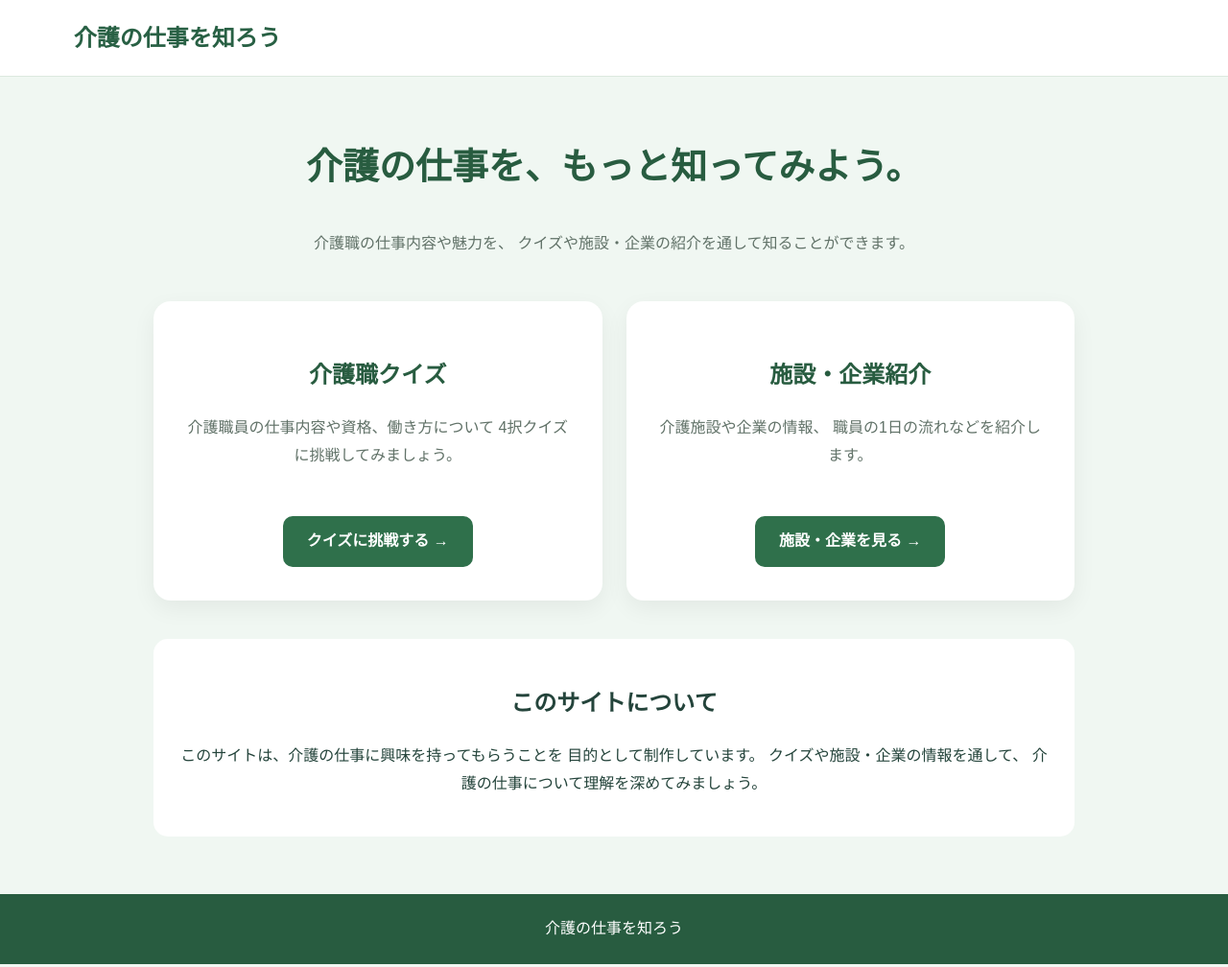
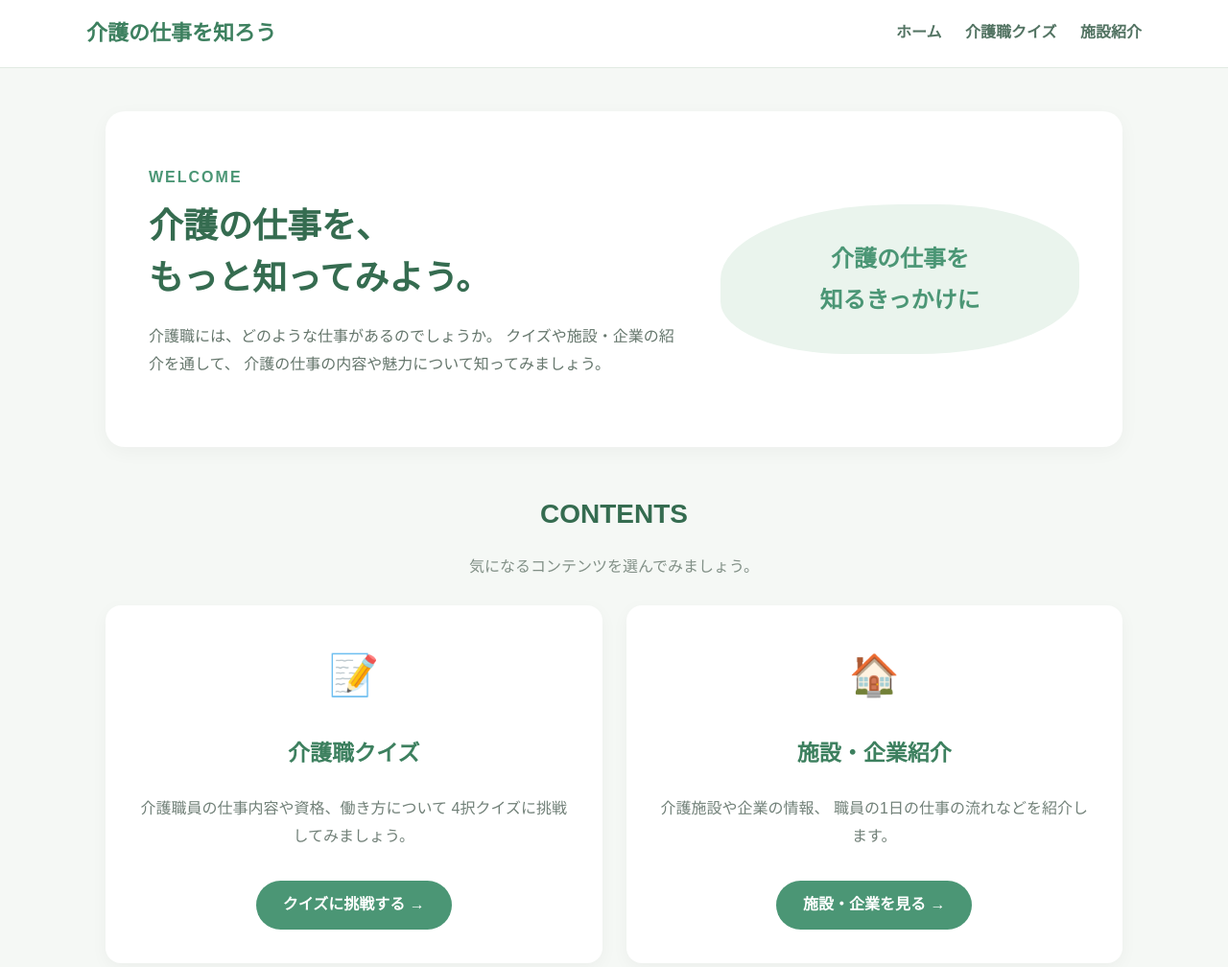
Before and after one commit to c-1506840/kaigo-web-app, a plain HTML site: page home.html in a window 1280 px wide. Shown: the top 1008 px of the page at 96% size. Drawn offline with Linux system fonts and the light colour scheme.

Commit message:
Update home.html

```diff
--- a/home.html
+++ b/home.html
@@ -15,40 +15,103 @@
     body {
       margin: 0;
       font-family: "Yu Gothic", "Meiryo", sans-serif;
-      color: #24443b;
-      background: #f0f7f2;
+      color: #34483e;
+      background: #f5f8f5;
       line-height: 1.8;
     }
 
     header {
       background: white;
-      padding: 18px 6%;
-      border-bottom: 1px solid #dce9df;
+      padding: 15px 6%;
+      border-bottom: 1px solid #e1eae3;
     }
 
-    header h2 {
-      margin: 0;
-      color: #286044;
+    .header-inner {
+      max-width: 1100px;
+      margin: auto;
+      display: flex;
+      justify-content: space-between;
+      align-items: center;
+      flex-wrap: wrap;
+      gap: 10px;
+    }
+
+    .logo {
+      color: #3d805f;
+      font-size: 22px;
+      font-weight: bold;
+      text-decoration: none;
+    }
+
+    nav a {
+      color: #527362;
+      text-decoration: none;
+      margin-left: 20px;
+      font-weight: bold;
+    }
+
+    nav a:hover {
+      color: #4b9675;
     }
 
     main {
-      max-width: 1000px;
-      margin: 60px auto;
+      max-width: 1100px;
+      margin: 45px auto;
       padding: 0 20px;
     }
 
-    .intro {
-      text-align: center;
+    .hero {
+      background: white;
+      border-radius: 20px;
+      padding: 55px 45px;
+      display: grid;
+      grid-template-columns: 1.2fr 0.8fr;
+      align-items: center;
+      gap: 35px;
+      box-shadow: 0 5px 20px rgba(0,0,0,0.04);
       margin-bottom: 45px;
     }
 
-    .intro h1 {
-      color: #285c40;
-      font-size: 38px;
+    .hero-label {
+      color: #4b9675;
+      font-weight: bold;
+      letter-spacing: 2px;
     }
 
-    .intro p {
-      color: #617268;
+    .hero h1 {
+      color: #356c50;
+      font-size: 36px;
+      line-height: 1.5;
+      margin: 10px 0 20px;
+    }
+
+    .hero p {
+      color: #65766c;
+    }
+
+    .hero-visual {
+      background: #eaf4ed;
+      border-radius: 50% 40% 45% 35%;
+      padding: 35px;
+      text-align: center;
+      color: #4b9675;
+      font-size: 24px;
+      font-weight: bold;
+    }
+
+    .section-title {
+      text-align: center;
+      margin-bottom: 25px;
+    }
+
+    .section-title h2 {
+      color: #356c50;
+      font-size: 28px;
+      margin-bottom: 5px;
+    }
+
+    .section-title p {
+      color: #829087;
     }
 
     .cards {
@@ -59,60 +122,97 @@
 
     .card {
       background: white;
+      border-radius: 16px;
       padding: 35px;
-      border-radius: 18px;
-      box-shadow: 0 8px 25px rgba(0,0,0,0.06);
       text-align: center;
+      box-shadow: 0 5px 18px rgba(0,0,0,0.04);
+      transition: transform 0.3s, box-shadow 0.3s;
     }
 
-    .card h2 {
-      color: #285c40;
-      font-size: 24px;
+    .card:hover {
+      transform: translateY(-6px);
+      box-shadow: 0 10px 25px rgba(0,0,0,0.09);
+    }
+
+    .card-icon {
+      font-size: 42px;
+      margin-bottom: 10px;
+    }
+
+    .card h3 {
+      color: #3d805f;
+      font-size: 23px;
     }
 
     .card p {
-      color: #617268;
-      min-height: 75px;
+      color: #718078;
+      min-height: 55px;
     }
 
     .card a {
       display: inline-block;
       margin-top: 15px;
-      padding: 12px 25px;
-      background: #2f704b;
+      padding: 11px 28px;
+      background: #4b9675;
       color: white;
       text-decoration: none;
-      border-radius: 10px;
+      border-radius: 30px;
       font-weight: bold;
+      transition: background 0.3s;
     }
 
     .card a:hover {
-      background: #205a39;
+      background: #367653;
     }
 
     .about {
-      margin-top: 40px;
-      padding: 25px;
-      background: white;
-      border-radius: 15px;
+      margin-top: 45px;
+      padding: 30px;
+      background: #eaf3ec;
+      border-radius: 16px;
       text-align: center;
+    }
+
+    .about h2 {
+      color: #356c50;
+    }
+
+    .about p {
+      color: #65766c;
     }
 
     footer {
       margin-top: 60px;
-      padding: 22px;
-      background: #285c40;
+      padding: 25px;
+      background: #3d805f;
       color: white;
       text-align: center;
     }
 
     @media (max-width: 700px) {
+      .hero {
+        grid-template-columns: 1fr;
+        padding: 35px 25px;
+      }
+
+      .hero h1 {
+        font-size: 28px;
+      }
+
       .cards {
         grid-template-columns: 1fr;
       }
 
-      .intro h1 {
-        font-size: 29px;
+      nav a {
+        margin-left: 8px;
+        font-size: 13px;
+      }
+    }
+
+    @media (prefers-reduced-motion: reduce) {
+      *, *::before, *::after {
+        transition-duration: 0.01ms !important;
+        animation-duration: 0.01ms !important;
       }
     }
   </style>
@@ -121,25 +221,49 @@
 <body>
 
   <header>
-    <h2>介護の仕事を知ろう</h2>
+    <div class="header-inner">
+      <a href="home.html" class="logo">介護の仕事を知ろう</a>
+
+      <nav>
+        <a href="home.html">ホーム</a>
+        <a href="quiz_index.html">介護職クイズ</a>
+        <a href="index.html">施設紹介</a>
+      </nav>
+    </div>
   </header>
 
   <main>
 
-    <section class="intro">
-      <h1>介護の仕事を、もっと知ってみよう。</h1>
+    <section class="hero">
+      <div>
+        <div class="hero-label">WELCOME</div>
+
+        <h1>介護の仕事を、<br>もっと知ってみよう。</h1>
 
         <p>
-        介護職の仕事内容や魅力を、
-        クイズや施設・企業の紹介を通して知ることができます。
+          介護職には、どのような仕事があるのでしょうか。
+          クイズや施設・企業の紹介を通して、
+          介護の仕事の内容や魅力について知ってみましょう。
         </p>
+      </div>
+
+      <div class="hero-visual">
+        介護の仕事を<br>
+        知るきっかけに
+      </div>
     </section>
 
-    <section class="cards">
+    <section>
+      <div class="section-title">
+        <h2>CONTENTS</h2>
+        <p>気になるコンテンツを選んでみましょう。</p>
+      </div>
 
-      <!-- 介護職クイズ -->
+      <div class="cards">
+
         <div class="card">
-        <h2>介護職クイズ</h2>
+          <div class="card-icon">📝</div>
+          <h3>介護職クイズ</h3>
 
           <p>
             介護職員の仕事内容や資格、働き方について
@@ -151,13 +275,13 @@
           </a>
         </div>
 
-      <!-- 施設・企業紹介 -->
         <div class="card">
-        <h2>施設・企業紹介</h2>
+          <div class="card-icon">🏠</div>
+          <h3>施設・企業紹介</h3>
 
           <p>
             介護施設や企業の情報、
-          職員の1日の流れなどを紹介します。
+            職員の1日の仕事の流れなどを紹介します。
           </p>
 
           <a href="index.html">
@@ -165,14 +289,15 @@
           </a>
         </div>
 
+      </div>
     </section>
 
     <section class="about">
       <h2>このサイトについて</h2>
 
       <p>
-        このサイトは、介護の仕事に興味を持ってもらうことを
-        目的として制作しています。
+        このサイトは、より多くの人に介護の仕事に
+        興味を持ってもらうことを目的として制作しています。
         クイズや施設・企業の情報を通して、
         介護の仕事について理解を深めてみましょう。
       </p>
```
Lines whose indentation alone changed are shown as unchanged.
